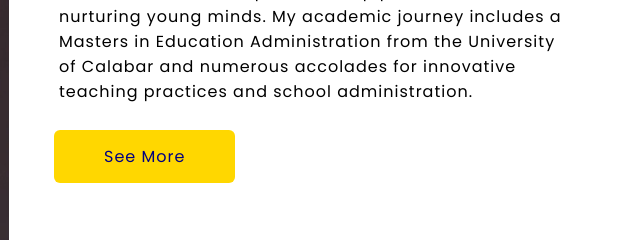
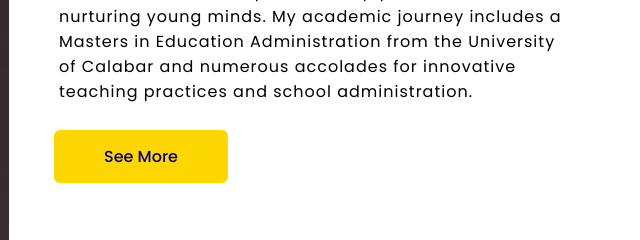
Before and after one commit to Lesley10/BridgeEndHigh, a plain HTML site: page index.html in a window 1280 px wide. Shown: the part 1160-1400 px from the top of the page, 619-1259 px from the left. Drawn offline with nearby package versions, Linux system fonts and the light colour scheme.

Commit message:
Update style.css

```diff
--- a/style.css
+++ b/style.css
@@ -182,12 +182,13 @@ nav {
     margin: 0 0 0 45px;
     width: fit-content;
     background: gold;
+    font-weight: 500;
     padding: 14px 50px;
     border-radius: 6px;
     text-decoration: none;
     color: navy;
     transition: background .5s;
-    letter-spacing: 1px;
+
 }
 
 .btn:hover{
```
